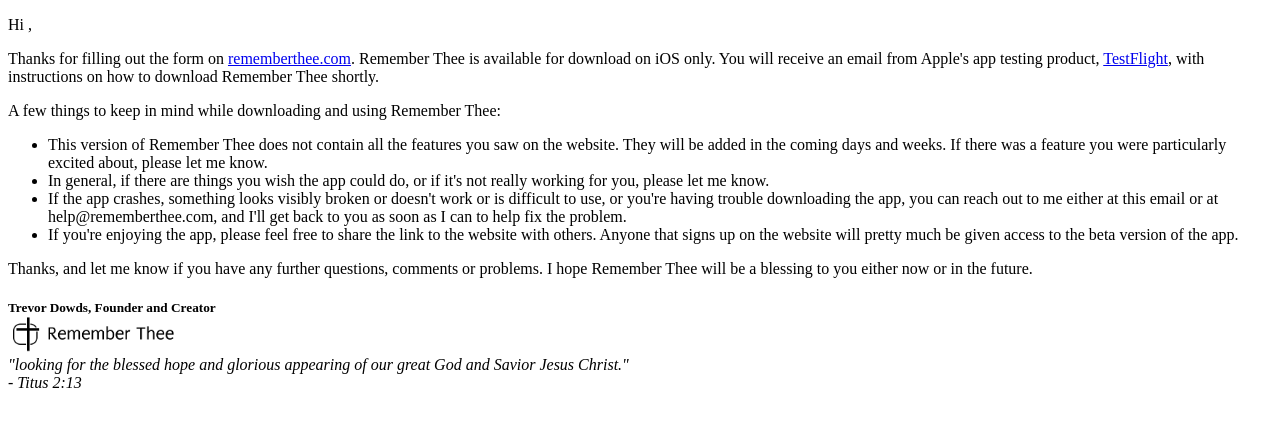
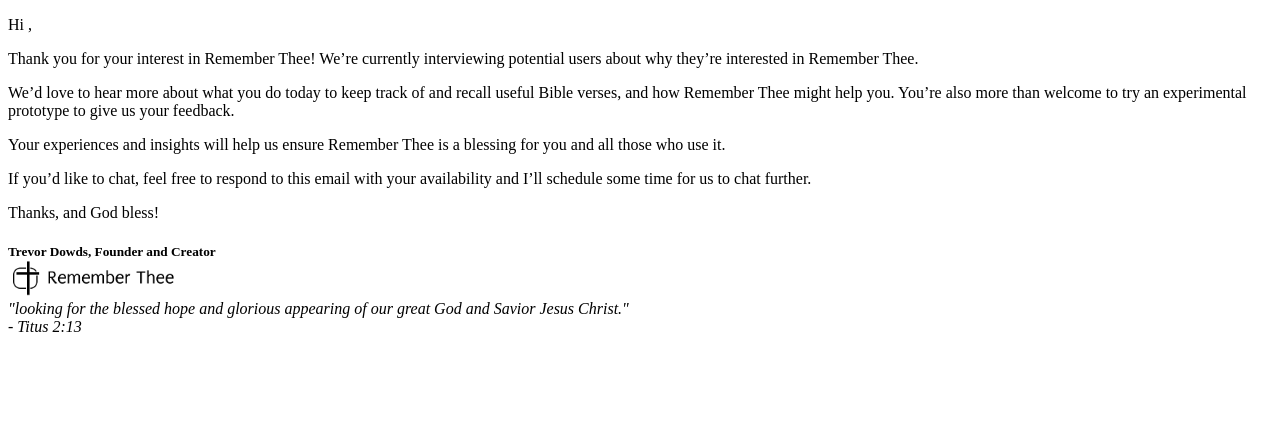
Before and after one commit to tdowds/rememberthee-website, a Flask app: template templates/welcome_email.html in a window 1280 px wide. Shown: the top 427 px of the page. Run offline with Flask 2, Linux system fonts and the light colour scheme; the template is opened without the code that fills it, so the values that code supplies are empty.

Commit message:
changes for mvp1 experiment1

```diff
--- a/app.py
+++ b/app.py
@@ -35,7 +35,7 @@ def sign_up():
 		<li>First Name: {firstName}</li>
 		<li>Last Name: {lastName}</li>
 		<li>Email: {email}</li>
-		<li>Message: {message}</li>
+		<li>Heard from: {message}</li>
 		<li>Browser: {browser}</li>
 	</ul>
 	""".format(**data)
--- a/static/styles/styles.css
+++ b/static/styles/styles.css
@@ -59,6 +59,11 @@ form {
   font-size: 36px;
 }
 
+#hero-hook {
+  margin: 0 auto;
+  max-width: 670px;
+}
+
 #hero, #value {
   background-color: black;
   color: white;
--- a/templates/welcome_email.html
+++ b/templates/welcome_email.html
@@ -9,27 +9,23 @@
     <p>Hi {{firstName}},</p>
 
     <p>
-        Thanks for filling out the form on <a href="https://www.rememberthee.com" target="_blank">rememberthee.com</a>. Remember Thee is available for download on iOS only. You will receive an email from Apple's app testing product, <a href="https://testflight.apple.com" target="_blank">TestFlight</a>, with instructions on how to download Remember Thee shortly.
+        Thank you for your interest in Remember Thee! We’re currently interviewing potential users about why they’re interested in Remember Thee.
     </p>
 
-    <p>A few things to keep in mind while downloading and using Remember Thee:</p>
-    <ul>
-        <li>
-            This version of Remember Thee does not contain all the features you saw on the website. They will be added in the coming days and weeks. If there was a feature you were particularly excited about, please let me know.
-        </li>
-        <li>
-            In general, if there are things you wish the app could do, or if it's not really working for you, please let me know.
-        </li>
-        <li>
-            If the app crashes, something looks visibly broken or doesn't work or is difficult to use, or you're having trouble downloading the app, you can reach out to me either at this email or at help@rememberthee.com, and I'll get back to you as soon as I can to help fix the problem.
-        </li>
-        <li>
-            If you're enjoying the app, please feel free to share the link to the website with others. Anyone that signs up on the website will pretty much be given access to the beta version of the app.
-        </li>
-    </ul>
+    <p>
+        We’d love to hear more about what you do today to keep track of and recall useful Bible verses, and how Remember Thee might help you. You’re also more than welcome to try an experimental prototype to give us your feedback.
+    </p>
 
     <p>
-        Thanks, and let me know if you have any further questions, comments or problems. I hope Remember Thee will be a blessing to you either now or in the future.
+        Your experiences and insights will help us ensure Remember Thee is a blessing for you and all those who use it.
+    </p>
+
+    <p>
+        If you’d like to chat, feel free to respond to this email with your availability and I’ll schedule some time for us to chat further.
+    </p>
+
+    <p>
+        Thanks, and God bless!
     </p>
 
     <h5 style="margin-bottom: 0px">Trevor Dowds, Founder and Creator</h5>
```
Also changed, not shown: templates/index.html (+17 -12 lines), static/images/step1-full.gif, static/images/step3-full.gif.
